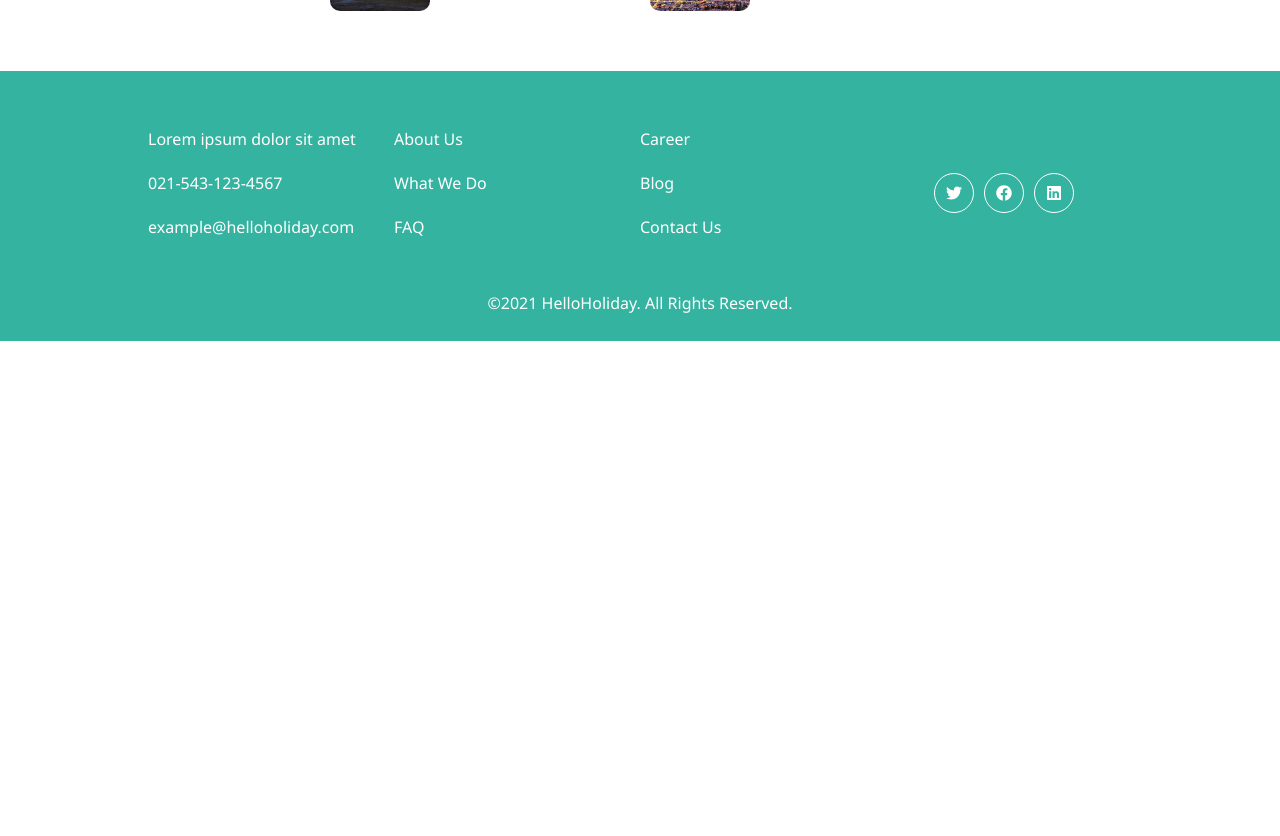
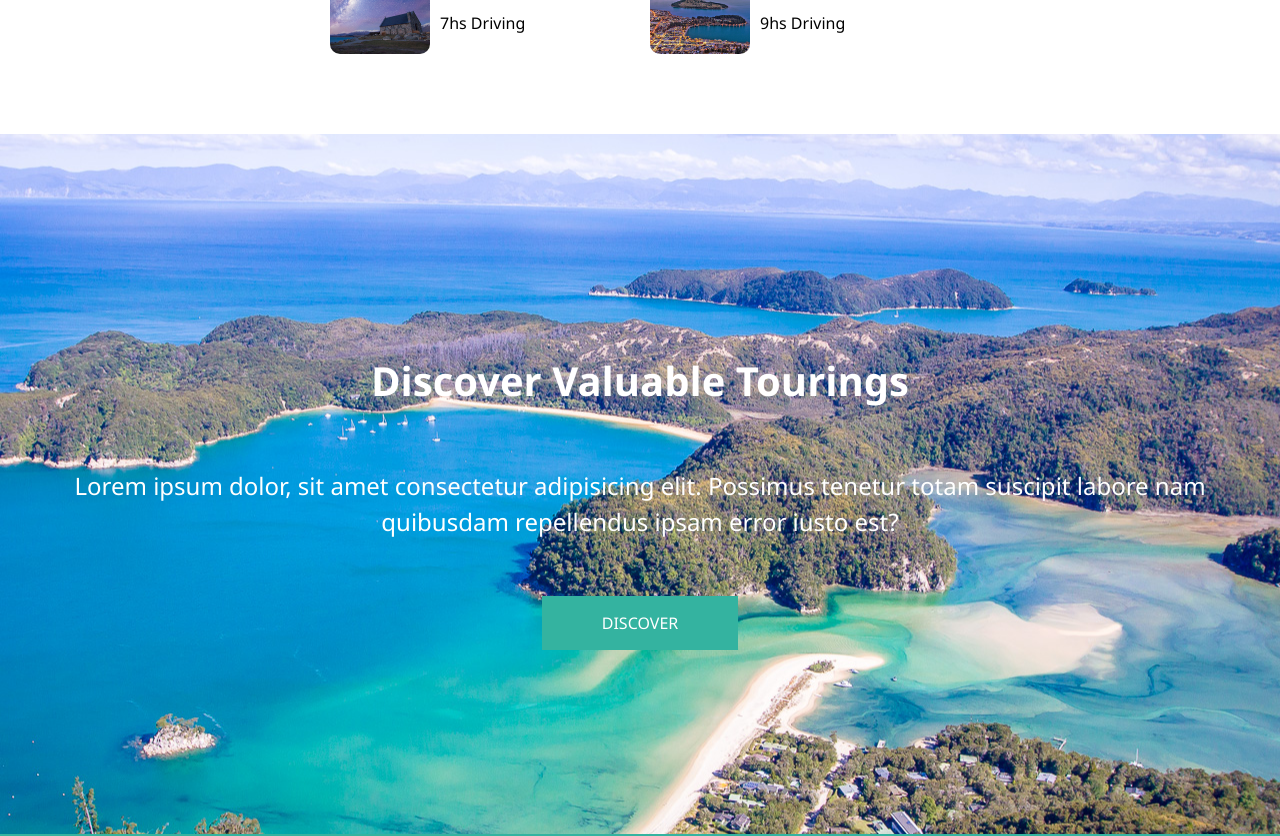
Before and after one commit to Alan0985/nextts, a Next.js app: page / in a window 1280 px wide. Shown: the part 1400-2236 px from the top of the page. Before the commit the page ends 1741 px from the top, so only its background shows below. Built offline with nearby package versions, Linux system fonts and the light colour scheme.

Commit message:
Banner Finished

```diff
--- /dev/null
+++ b/components/Banner/Banner.style.ts
@@ -0,0 +1,25 @@
+import styled from 'styled-components';
+const Banner = './assets/images/BannerBG.jpg';
+
+export const StyledBanner = styled.section`
+  height: 700px;
+  display: flex;
+  flex-direction: column;
+  justify-content: center;
+  text-align: center;
+  align-items: center;
+  color: #fff;
+  margin: auto;
+  padding: 0 3rem;
+  background: url(${Banner}) center center;
+
+  h1 {
+    font-size: 40px;
+  }
+
+  p {
+    font-size: 1.5rem;
+    display: block;
+    padding-bottom: 2rem;
+  }
+`;
--- /dev/null
+++ b/components/Banner/Banner.tsx
@@ -0,0 +1,13 @@
+import { StyledBanner } from './Banner.style';
+import { StyledButton } from '../Button/Button.style';
+
+export const Banner = () => (
+  <StyledBanner>
+    <h1>Discover Valuable Tourings</h1>
+    <p>
+      Lorem ipsum dolor, sit amet consectetur adipisicing elit. Possimus tenetur
+      totam suscipit labore nam quibusdam repellendus ipsam error iusto est?
+    </p>
+    <StyledButton href='/touring'>Discover</StyledButton>
+  </StyledBanner>
+);
--- a/components/Nearby/Nearby.style.ts
+++ b/components/Nearby/Nearby.style.ts
@@ -5,7 +5,11 @@ export const StyledNearby = styled.div`
   flex-direction: column;
   align-items: center;
   width: 90vw;
-  margin: 20px auto;
+  margin: 40px auto;
+
+  h1 {
+    font-size: 40px;
+  }
 
   section {
     display: flex;
--- a/pages/index.tsx
+++ b/pages/index.tsx
@@ -1,11 +1,14 @@
 import type { NextPage } from 'next';
+
 import { FullScreenVideo } from '../components/FullScreenVideo/FullScreenVideo';
 import { Nearby } from '../components/Nearby/Nearby';
+import { Banner } from '../components/Banner/Banner';
 
 const Home: NextPage = () => (
   <>
     <FullScreenVideo />
     <Nearby />
+    <Banner />
   </>
 );
 
```
Also changed, not shown: public/assets/images/BannerBG.jpg (added).
